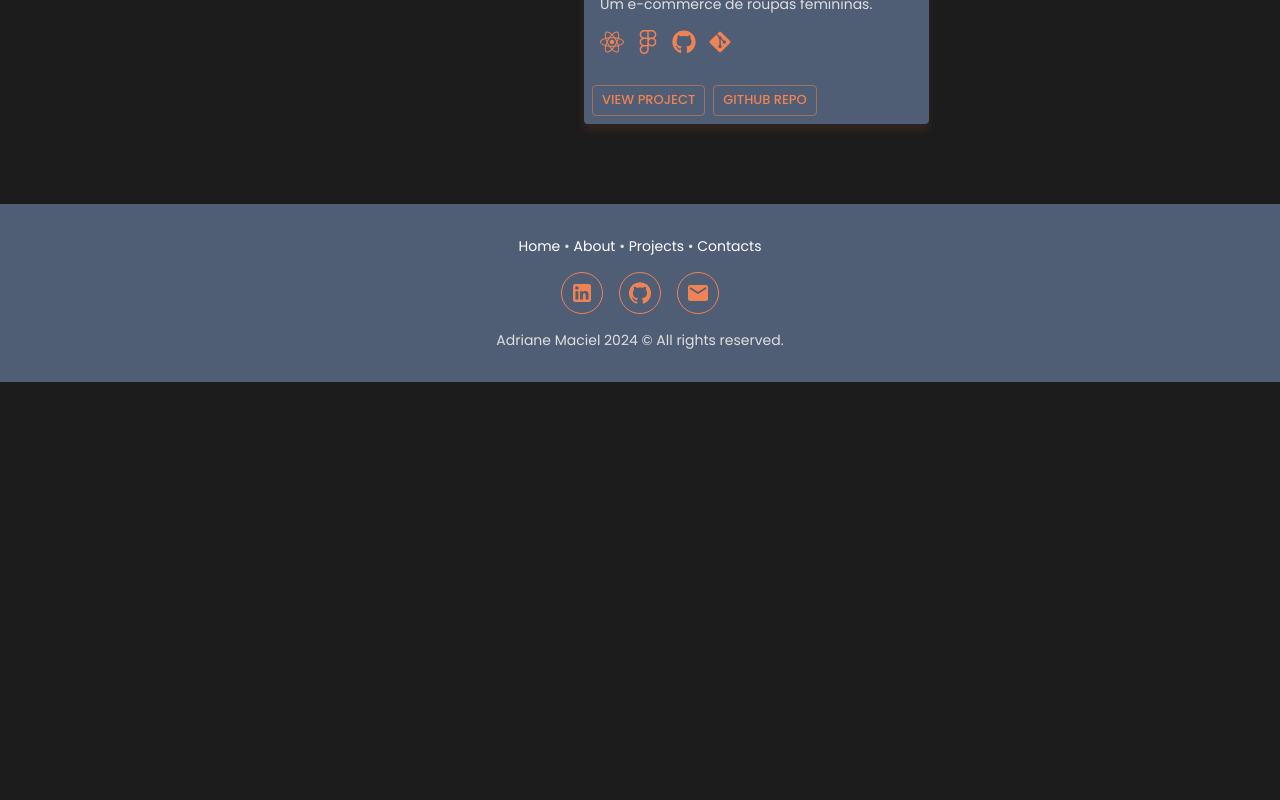
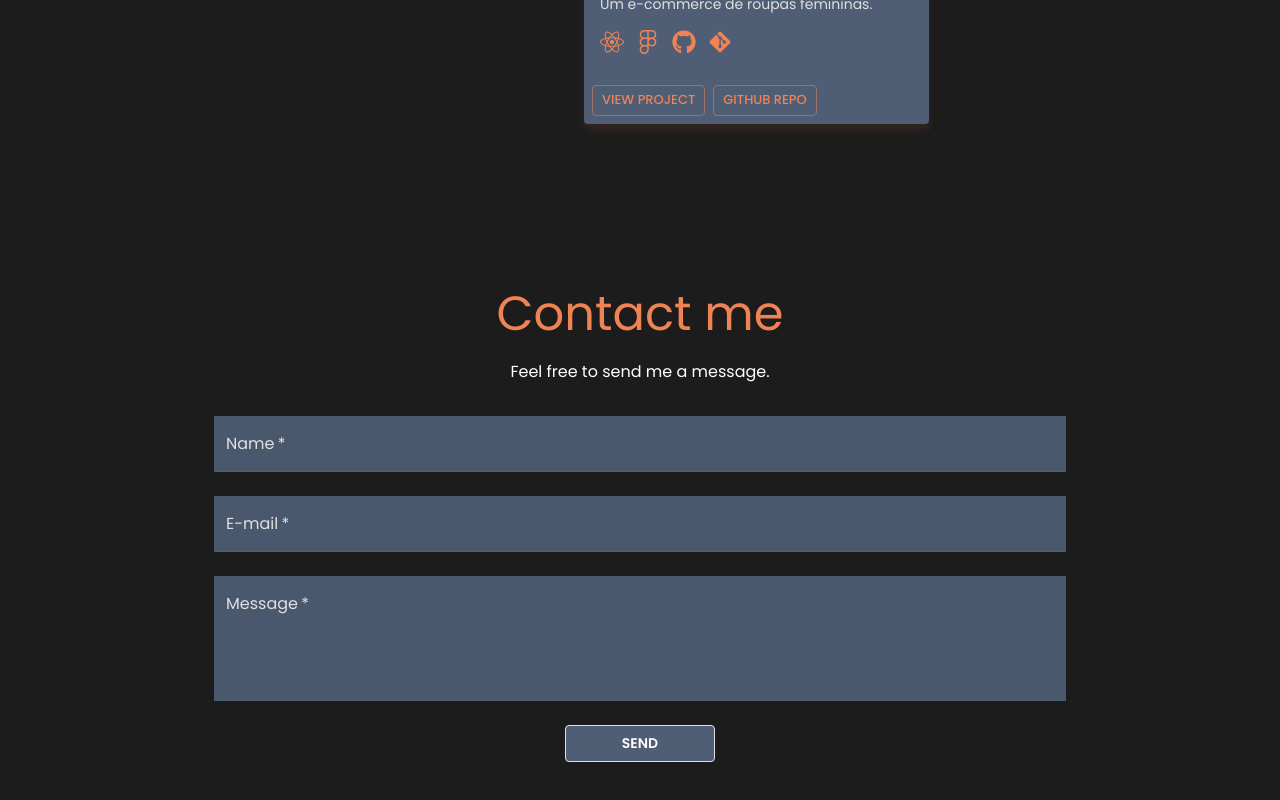
Before and after one commit to adrianemaciel/my-portfolio-react-2.0, a React (Vite) app: page / in a window 1280 px wide. Shown: the part 3158-3958 px from the top of the page. Before the commit the page ends 3540 px from the top, so only its background shows below. Built offline with nearby package versions, Linux system fonts and the light colour scheme.

Commit message:
feat: add form and includes input fields (TextField) and submit button (SubmitButton).

```diff
--- a/src/App.jsx
+++ b/src/App.jsx
@@ -5,7 +5,8 @@ import NavBar from "./components/NavBar";
 import About from "./pages/About";
 import Skills from "./pages/Skills";
 import Projects from "./pages/Projects";
-import Footer from "./components/Footer";
+import Contact from "./pages/Contact";
+import Footer from "./pages/Footer";
 
 function App() {
   return (
@@ -15,6 +16,7 @@ function App() {
       <About />
       <Skills />
       <Projects />
+      <Contact />
       <Footer />
     </ThemeProvider>
   );
--- /dev/null
+++ b/src/components/ContactForm.jsx
@@ -0,0 +1,30 @@
+import { Box } from "@mui/material";
+import SubmitButton from "./SubmitButton";
+import StyledTextField from "./StyledTextField";
+
+const ContactForm = () => {
+  const handleSubmit = (event) => {
+    event.preventDefault();
+    console.log("Formulário enviado!");
+  };
+
+  return (
+    <form onSubmit={handleSubmit}>
+      <Box
+        sx={{
+          display: "flex",
+          flexDirection: "column",
+          gap: 3,
+          mt: 4,
+        }}
+      >
+        <StyledTextField label="Name" />
+        <StyledTextField label="E-mail" />
+        <StyledTextField label="Message" multiline rows={4} />
+        <SubmitButton />
+      </Box>
+    </form>
+  );
+};
+
+export default ContactForm;
--- /dev/null
+++ b/src/components/StyledTextField.jsx
@@ -0,0 +1,36 @@
+import { TextField } from "@mui/material";
+import { useTheme } from "@mui/material/styles";
+
+const StyledTextField = ({ label, ...props }) => {
+  const theme = useTheme();
+
+  return (
+    <TextField
+      label={label}
+      variant="filled"
+      fullWidth
+      required
+      sx={{
+        backgroundColor: theme.palette.primary.main,
+        color: theme.palette.text.secondary,
+        "& .MuiInputLabel-root": {
+          color: theme.palette.text.secondary,
+        },
+        "& .MuiInputLabel-root.Mui-focused": {
+          color: theme.palette.secondary.main,
+        },
+        "& .MuiFilledInput-root": {
+          "&:before": {
+            borderBottomColor: theme.palette.primary.main,
+          },
+          "&:after": {
+            borderBottomColor: theme.palette.secondary.main,
+          },
+        },
+      }}
+      {...props}
+    />
+  );
+};
+
+export default StyledTextField;
--- /dev/null
+++ b/src/components/SubmitButton.jsx
@@ -0,0 +1,31 @@
+import { Button } from "@mui/material";
+import { useTheme } from "@mui/material/styles";
+
+const SubmitButton = () => {
+  const theme = useTheme();
+
+  return (
+    <Button
+      type="submit"
+      variant="outlined"
+      color="secondary"
+      sx={{
+        alignSelf: "center",
+        width: "150px",
+        fontWeight: 600,
+        backgroundColor: theme.palette.primary.main,
+        color: theme.palette.text.primary,
+        borderColor: theme.palette.text.secondary,
+        "&:hover": {
+          backgroundColor: theme.palette.secondary.main,
+          color: theme.palette.text.primary,
+          borderColor: theme.palette.text.secondary,
+        },
+      }}
+    >
+      Send
+    </Button>
+  );
+};
+
+export default SubmitButton;
--- /dev/null
+++ b/src/pages/Contact.jsx
@@ -0,0 +1,41 @@
+import { Box, Container, Typography } from "@mui/material";
+import { useTheme } from "@mui/material/styles";
+import ContactForm from "../components/ContactForm";
+
+const Contact = () => {
+  const theme = useTheme();
+
+  return (
+    <Box
+      id="contact"
+      sx={{
+        minHeight: "80vh",
+        width: "xl",
+        padding: "80px 0",
+        display: "flex",
+        alignItems: "center",
+      }}
+    >
+      <Container maxWidth="md">
+        <Typography
+          variant="h3"
+          align="center"
+          sx={{
+            color: theme.palette.secondary.main,
+            fontWeight: 400,
+          }}
+          gutterBottom
+        >
+          Contact me
+        </Typography>
+        <Typography variant="body1" align="center" sx={{ lineHeight: 1.6 }}>
+          Feel free to send me a message.
+        </Typography>
+
+        <ContactForm />
+      </Container>
+    </Box>
+  );
+};
+
+export default Contact;
```
